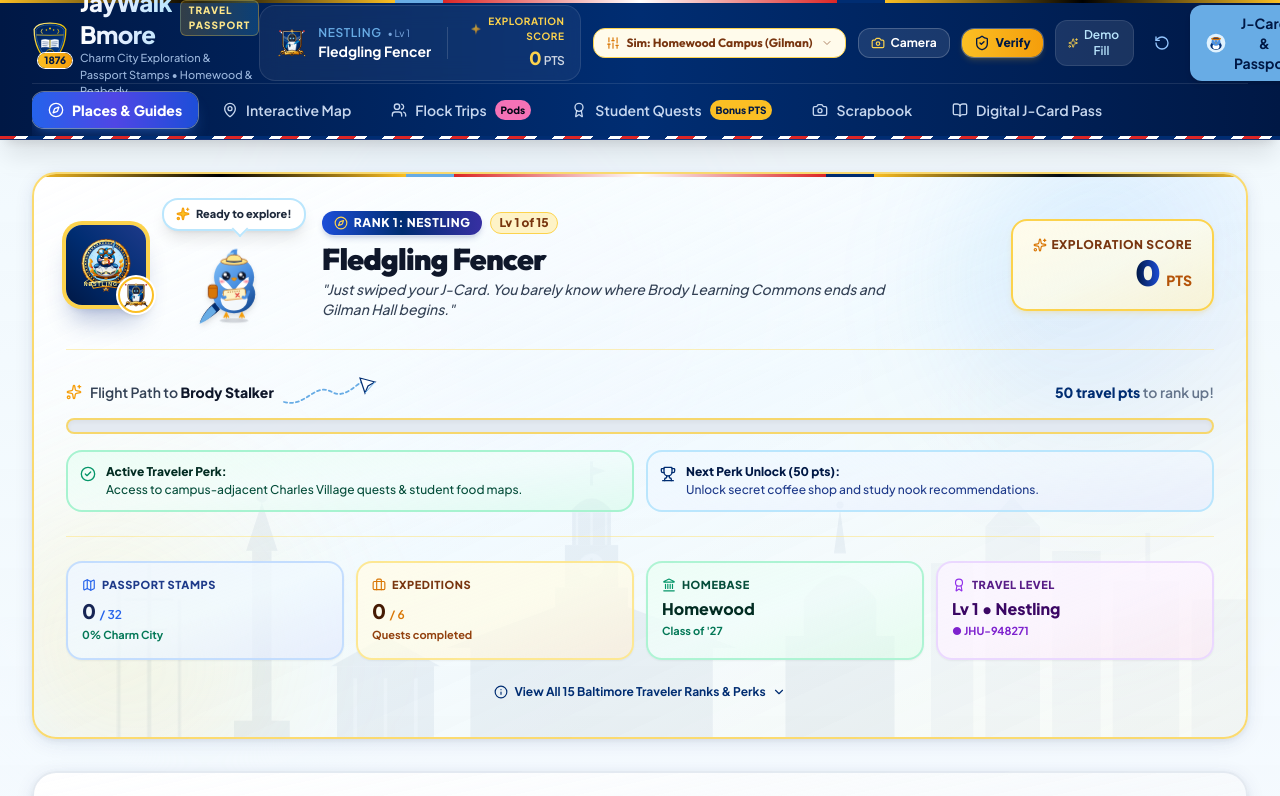
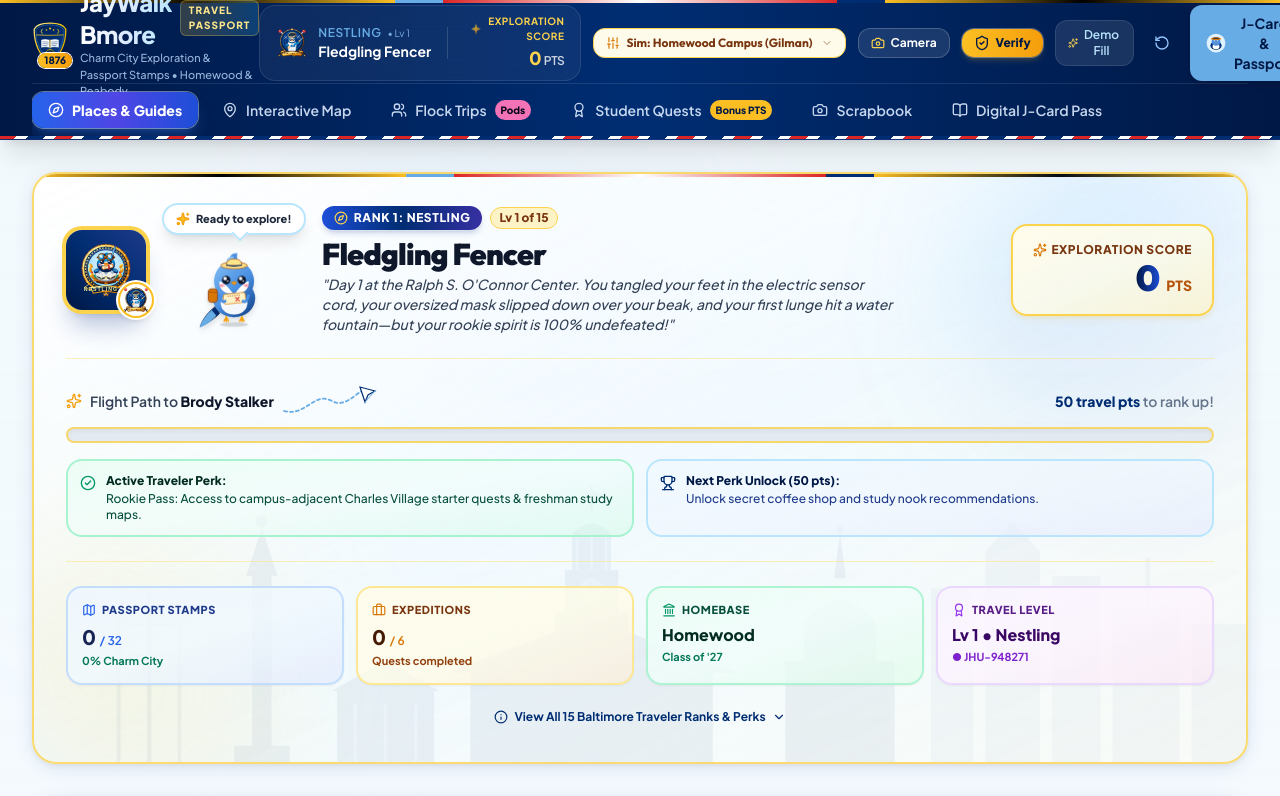
Before and after one commit to cphilip16/HopkinsHunt, a React (Vite) app: page / in a window 1280 px wide. Shown: the top 796 px of the page. Built offline with nearby package versions, Linux system fonts and the light colour scheme.

Commit message:
feat: overhaul fledgling fencer subrank for rookie freshman fencer experience

```diff
--- a/src/components/art/VectorArt.tsx
+++ b/src/components/art/VectorArt.tsx
@@ -15,155 +15,228 @@
 
   // Helper render for 15 subrank SVGs
   const renderSvg = () => {
-    // Level 1: Fledgling Fencer (Collegiate Heater Shield, Crossed Fencing Foils & Masked Baby Jay)
+    // Level 1: Fledgling Fencer (Rookie Freshman Target Plaque, Oversized Pushed-Up Mask, Wide-Eyed Baby Jay & Practice Foil)
     if (/\bsubrank-1\b/.test(key) || key.includes('fledgling') || key.includes('fencer') || key.includes('nestling-hatch')) {
       return (
         <svg width={size} height={size} viewBox="0 0 48 48" fill="none" className={className}>
           <defs>
+            {/* Collegiate Gold Trim Gradient */}
             <linearGradient id="sub1-gold-frame" x1="0%" y1="0%" x2="100%" y2="100%">
               <stop offset="0%" stopColor="#FFFDF0" />
               <stop offset="25%" stopColor="#FEF08A" />
               <stop offset="65%" stopColor="#F59E0B" />
               <stop offset="100%" stopColor="#92400E" />
             </linearGradient>
-            <radialGradient id="sub1-shield-bg" cx="50%" cy="30%" r="65%">
+            {/* Target Ring Radial Field */}
+            <radialGradient id="sub1-target-bg" cx="50%" cy="45%" r="60%">
               <stop offset="0%" stopColor="#003D99" />
               <stop offset="60%" stopColor="#002D72" />
               <stop offset="100%" stopColor="#001438" />
             </radialGradient>
+            {/* Practice Spring Steel Blade */}
             <linearGradient id="sub1-steel-blade" x1="0%" y1="0%" x2="100%" y2="100%">
               <stop offset="0%" stopColor="#FFFFFF" />
               <stop offset="45%" stopColor="#E2E8F0" />
               <stop offset="85%" stopColor="#94A3B8" />
               <stop offset="100%" stopColor="#475569" />
             </linearGradient>
+            {/* Brass Bell Guard */}
             <radialGradient id="sub1-bell-guard" cx="40%" cy="40%" r="60%">
               <stop offset="0%" stopColor="#FEF08A" />
               <stop offset="50%" stopColor="#F59E0B" />
               <stop offset="100%" stopColor="#78350F" />
             </radialGradient>
+            {/* Diamond-Quilted Rookie Plastron */}
             <linearGradient id="sub1-plastron" x1="0%" y1="0%" x2="0%" y2="100%">
               <stop offset="0%" stopColor="#FFFFFF" />
               <stop offset="70%" stopColor="#F1F5F9" />
               <stop offset="100%" stopColor="#CBD5E1" />
             </linearGradient>
-            <clipPath id="sub1-shield-clip">
-              <path d="M10 6 H38 V26 C38 35 24 43 24 43 C24 43 10 35 10 26 Z" />
+            {/* Fluffy Blue Jay Feathers */}
+            <linearGradient id="sub1-fluff-jay" x1="0%" y1="0%" x2="100%" y2="100%">
+              <stop offset="0%" stopColor="#7DD3FC" />
+              <stop offset="50%" stopColor="#0284C7" />
+              <stop offset="100%" stopColor="#002D72" />
+            </linearGradient>
+            {/* Target Plaque Clip */}
+            <clipPath id="sub1-target-clip">
+              <circle cx="24" cy="21" r="18" />
             </clipPath>
           </defs>
 
-          {/* Crossed Fencing Foils Extending in Diagonal Saltire Behind Shield */}
-          {/* Foil 1: Top-Left to Bottom-Right */}
+          {/* Tangled Curly Electric Body Sensor Cord Trailing Behind */}
+          <path
+            d="M14 36 C10 40 15 45 20 42 C25 39 23 46 29 44 C34 42 38 39 35 34"
+            stroke="#F59E0B"
+            strokeWidth="1.6"
+            strokeLinecap="round"
+            fill="none"
+          />
+          <path
+            d="M14 36 C10 40 15 45 20 42 C25 39 23 46 29 44 C34 42 38 39 35 34"
+            stroke="#D97706"
+            strokeWidth="1"
+            strokeDasharray="1.5 1.5"
+            fill="none"
+          />
+          {/* 3-Prong Sensor Plug Dangling */}
+          <rect x="34" y="33" width="3.5" height="2" rx="0.5" fill="#1E293B" transform="rotate(-25 34 33)" />
+          <line x1="36.5" y1="32.5" x2="38" y2="31.8" stroke="#FEF08A" strokeWidth="0.8" />
+
+          {/* Crossed Rookie Practice Foils Extending in Saltire Behind Target */}
+          {/* Practice Foil 1: Top-Left to Bottom-Right */}
           <g>
             <line x1="5" y1="5" x2="43" y2="43" stroke="url(#sub1-steel-blade)" strokeWidth="1.8" strokeLinecap="round" />
             <line x1="5.5" y1="5.5" x2="42.5" y2="42.5" stroke="#FFFFFF" strokeWidth="0.6" strokeLinecap="round" />
-            <circle cx="5" cy="5" r="1.3" fill="#DC2626" stroke="#991B1B" strokeWidth="0.4" />
+            {/* Oversized Red Rubber Practice Safety Stopper Knob */}
+            <circle cx="5" cy="5" r="2.4" fill="#EF4444" stroke="#991B1B" strokeWidth="0.5" />
+            <circle cx="4.2" cy="4.2" r="0.7" fill="#FECACA" />
+            {/* Bell Guard & Grip */}
             <circle cx="39" cy="39" r="3.2" fill="url(#sub1-bell-guard)" stroke="#451A03" strokeWidth="0.6" />
             <line x1="39" y1="39" x2="44" y2="44" stroke="#1E293B" strokeWidth="2.2" strokeLinecap="round" />
             <circle cx="44.5" cy="44.5" r="1.2" fill="url(#sub1-bell-guard)" />
           </g>
 
-          {/* Foil 2: Top-Right to Bottom-Left */}
+          {/* Practice Foil 2: Top-Right to Bottom-Left */}
           <g>
             <line x1="43" y1="5" x2="5" y2="43" stroke="url(#sub1-steel-blade)" strokeWidth="1.8" strokeLinecap="round" />
             <line x1="42.5" y1="5.5" x2="5.5" y2="42.5" stroke="#FFFFFF" strokeWidth="0.6" strokeLinecap="round" />
-            <circle cx="43" cy="5" r="1.3" fill="#DC2626" stroke="#991B1B" strokeWidth="0.4" />
+            {/* Oversized Red Rubber Practice Safety Stopper Knob */}
+            <circle cx="43" cy="5" r="2.4" fill="#EF4444" stroke="#991B1B" strokeWidth="0.5" />
+            <circle cx="42.2" cy="4.2" r="0.7" fill="#FECACA" />
+            {/* Bell Guard & Grip */}
             <circle cx="9" cy="39" r="3.2" fill="url(#sub1-bell-guard)" stroke="#451A03" strokeWidth="0.6" />
             <line x1="9" y1="39" x2="4" y2="44" stroke="#1E293B" strokeWidth="2.2" strokeLinecap="round" />
             <circle cx="3.5" cy="44.5" r="1.2" fill="url(#sub1-bell-guard)" />
           </g>
 
-          {/* Collegiate French Heater Shield Outline & Gold Rim */}
-          <path
-            d="M9 5 H39 V26 C39 36 24 44.5 24 44.5 C24 44.5 9 36 9 26 Z"
-            fill="url(#sub1-gold-frame)"
-            stroke="#451A03"
-            strokeWidth="1.3"
-          />
-          {/* Inner Inset Rim */}
-          <path
-            d="M10.5 6.5 H37.5 V25.5 C37.5 34.5 24 42.5 24 42.5 C24 42.5 10.5 34.5 10.5 25.5 Z"
-            fill="#001845"
-            stroke="url(#sub1-gold-frame)"
-            strokeWidth="0.6"
-          />
-
-          {/* Clipped Shield Interior */}
-          <g clipPath="url(#sub1-shield-clip)">
-            {/* Navy Background */}
-            <rect x="10" y="6" width="28" height="38" fill="url(#sub1-shield-bg)" />
-
-            {/* Silver & White Fencing Chevron Bands */}
-            <polygon points="10,12 24,19 38,12 38,16 24,23 10,16" fill="#F8FAFC" opacity="0.25" />
-            <polygon points="10,17 24,24 38,17 38,20 24,27 10,20" fill="#38BDF8" opacity="0.2" />
-
-            {/* Hero Character: Baby Jay in White Fencing Uniform & Mask */}
-            {/* Torso in White Fencing Jacket (Plastron) */}
-            <path d="M17 26 C17 23 20 21 24 21 C28 21 31 23 31 26 L30 34 C30 37 27 38 24 38 C21 38 18 37 18 34 Z" fill="url(#sub1-plastron)" stroke="#94A3B8" strokeWidth="0.8" />
-            {/* Diagonal Plastron Seam */}
-            <path d="M21 21 L28 35" stroke="#CBD5E1" strokeWidth="0.8" strokeDasharray="1.5 1" />
-            {/* Hopkins Navy Shield Badge on Heart */}
-            <path d="M19 25 H22 V28 C22 30 20.5 31 20.5 31 C20.5 31 19 30 19 28 Z" fill="#002D72" stroke="#FEF08A" strokeWidth="0.4" />
-
-            {/* Right Wing in En-Garde Pose holding Forward Foil */}
-            <path d="M28 25 Q35 22 36 19" stroke="#0284C7" strokeWidth="2.4" strokeLinecap="round" fill="none" />
-            <circle cx="36" cy="19" r="1.6" fill="url(#sub1-bell-guard)" stroke="#451A03" strokeWidth="0.4" />
-            <line x1="36" y1="19" x2="41" y2="13" stroke="url(#sub1-steel-blade)" strokeWidth="1.2" strokeLinecap="round" />
-            <circle cx="41" cy="13" r="0.7" fill="#DC2626" />
-
-            {/* Left Arm Tucked Behind in Classic Foil Stance */}
-            <path d="M18 26 Q14 27 15 31" stroke="#0284C7" strokeWidth="2" strokeLinecap="round" fill="none" />
-
-            {/* The Fencing Mask (Steel Wire Mesh with Polished Gold Bib & Frame) */}
-            <ellipse cx="24" cy="16.5" rx="6.5" ry="7.5" fill="#0F172A" stroke="url(#sub1-gold-frame)" strokeWidth="1" />
-            {/* Wire Mesh Grid Texture */}
-            <line x1="20" y1="13" x2="28" y2="13" stroke="#475569" strokeWidth="0.5" strokeDasharray="1 1" />
-            <line x1="19" y1="15" x2="29" y2="15" stroke="#64748B" strokeWidth="0.6" strokeDasharray="1 1" />
-            <line x1="18.5" y1="17" x2="29.5" y2="17" stroke="#94A3B8" strokeWidth="0.6" strokeDasharray="1 1" />
-            <line x1="19" y1="19" x2="29" y2="19" stroke="#64748B" strokeWidth="0.6" strokeDasharray="1 1" />
-            <line x1="20" y1="21" x2="28" y2="21" stroke="#475569" strokeWidth="0.5" strokeDasharray="1 1" />
-            <line x1="22" y1="10" x2="22" y2="23" stroke="#64748B" strokeWidth="0.6" strokeDasharray="1 1" />
-            <line x1="24" y1="9.5" x2="24" y2="23.5" stroke="#94A3B8" strokeWidth="0.7" strokeDasharray="1 1" />
-            <line x1="26" y1="10" x2="26" y2="23" stroke="#64748B" strokeWidth="0.6" strokeDasharray="1 1" />
-
-            {/* Mask White Protective Fabric Bib */}
-            <path d="M19.5 22 C19.5 25 21.5 26.5 24 26.5 C26.5 26.5 28.5 25 28.5 22 Z" fill="#F8FAFC" stroke="#94A3B8" strokeWidth="0.6" />
-
-            {/* Determined Blue Jay Eyes Glowing Through Mask */}
-            <circle cx="21.5" cy="16.5" r="1.4" fill="#38BDF8" opacity="0.8" />
-            <circle cx="21.5" cy="16.5" r="0.7" fill="#FFFFFF" />
-            <circle cx="26.5" cy="16.5" r="1.4" fill="#38BDF8" opacity="0.8" />
-            <circle cx="26.5" cy="16.5" r="0.7" fill="#FFFFFF" />
-
-            {/* Perky Blue Feather Crest Poking Out Top of Mask */}
-            <path d="M23 9.5 Q24 5 26 6.5 Q25 8.5 24 9.5 Z" fill="#38BDF8" stroke="#002D72" strokeWidth="0.5" />
-            <path d="M21.5 9.8 Q22 7 23.5 8 Q23 9.2 22.5 10 Z" fill="#002D72" />
-          </g>
-
-          {/* Lower Collegiate Ribbon Scroll: EN GARDE • JHU */}
+          {/* Collegiate Rookie Practice Target Plaque */}
+          <circle cx="24" cy="21" r="19" fill="url(#sub1-gold-frame)" stroke="#451A03" strokeWidth="1.2" />
+          <circle cx="24" cy="21" r="18" fill="#001845" stroke="url(#sub1-gold-frame)" strokeWidth="0.6" />
+
+          {/* Clipped Practice Target Interior */}
+          <g clipPath="url(#sub1-target-clip)">
+            <rect x="5" y="2" width="38" height="38" fill="url(#sub1-target-bg)" />
+
+            {/* Fencing Practice Target Rings (Hopkins Blue & White) */}
+            <circle cx="24" cy="21" r="14.5" stroke="#38BDF8" strokeWidth="1.4" fill="none" opacity="0.4" />
+            <circle cx="24" cy="21" r="10.5" stroke="#F8FAFC" strokeWidth="1.2" strokeDasharray="2 1.5" fill="none" opacity="0.35" />
+            <circle cx="24" cy="21" r="6" stroke="#FEF08A" strokeWidth="1" fill="none" opacity="0.3" />
+
+            {/* Rookie Chalk Practice Hit Marks on Target */}
+            <g stroke="#F8FAFC" strokeWidth="1" strokeLinecap="round" opacity="0.7">
+              <line x1="12" y1="13" x2="16" y2="17" />
+              <line x1="16" y1="13" x2="12" y2="17" />
+              <line x1="32" y1="12" x2="36" y2="16" />
+              <line x1="36" y1="12" x2="32" y2="16" />
+            </g>
+
+            {/* Hero Character: Fluffy Newbie Baby Jay */}
+            {/* Quilted Padded White Practice Plastron (Beginner Jacket) */}
+            <path
+              d="M17 26 C17 22.5 20 21 24 21 C28 21 31 22.5 31 26 L30 35 C30 38 27 39 24 39 C21 39 18 38 18 35 Z"
+              fill="url(#sub1-plastron)"
+              stroke="#94A3B8"
+              strokeWidth="0.8"
+            />
+            {/* Diamond Quilt Stitching Lines */}
+            <line x1="18" y1="28" x2="28" y2="37" stroke="#CBD5E1" strokeWidth="0.6" strokeDasharray="1 1" />
+            <line x1="20" y1="25" x2="30" y2="34" stroke="#CBD5E1" strokeWidth="0.6" strokeDasharray="1 1" />
+            <line x1="30" y1="28" x2="20" y2="37" stroke="#CBD5E1" strokeWidth="0.6" strokeDasharray="1 1" />
+            <line x1="28" y1="25" x2="18" y2="34" stroke="#CBD5E1" strokeWidth="0.6" strokeDasharray="1 1" />
+
+            {/* Rookie Blue Tape Nametag on Jacket */}
+            <rect x="22" y="27" width="7" height="3" rx="0.5" fill="#0284C7" stroke="#002D72" strokeWidth="0.4" />
+            <line x1="23.5" y1="28.5" x2="27.5" y2="28.5" stroke="#FFFFFF" strokeWidth="0.6" />
+
+            {/* Cute Crossed Band-Aid on Plastron */}
+            <g transform="translate(19, 31)">
+              <rect x="-1" y="-2" width="2" height="4" rx="0.5" fill="#FED7AA" stroke="#D97706" strokeWidth="0.3" transform="rotate(45)" />
+              <rect x="-1" y="-2" width="2" height="4" rx="0.5" fill="#FED7AA" stroke="#D97706" strokeWidth="0.3" transform="rotate(-45)" />
+            </g>
+
+            {/* Left Wing Raised in Adorable Wobbly Novice Balance */}
+            <path d="M18 26 Q13 24 14 29 Q17 31 19 28 Z" fill="url(#sub1-fluff-jay)" stroke="#002D72" strokeWidth="0.6" />
+
+            {/* Right Wing En-Garde Holding Baby Practice Foil */}
+            <path d="M28 26 Q35 24 36 21" stroke="#0284C7" strokeWidth="2.6" strokeLinecap="round" fill="none" />
+            <circle cx="36" cy="21" r="1.6" fill="url(#sub1-bell-guard)" stroke="#451A03" strokeWidth="0.4" />
+            {/* Forward Training Blade with Safety Knob */}
+            <line x1="36" y1="21" x2="42" y2="15" stroke="url(#sub1-steel-blade)" strokeWidth="1.3" strokeLinecap="round" />
+            <circle cx="42" cy="15" r="1.5" fill="#EF4444" stroke="#991B1B" strokeWidth="0.4" />
+            <circle cx="41.5" cy="14.5" r="0.4" fill="#FFFFFF" />
+
+            {/* Round Fluffy Baby Jay Head */}
+            <circle cx="24" cy="18" r="6.2" fill="url(#sub1-fluff-jay)" stroke="#001438" strokeWidth="0.5" />
+            {/* Cute Chubby Cheeks (White Face Feathers) */}
+            <ellipse cx="24" cy="19.2" rx="4.8" ry="3.5" fill="#FFFFFF" />
+
+            {/* Wide, Enthusiastic Curious Rookie Eyes */}
+            {/* Left Eye */}
+            <circle cx="21.5" cy="18.5" r="1.9" fill="#001438" />
+            <circle cx="21.2" cy="18" r="0.8" fill="#FFFFFF" />
+            <circle cx="22.2" cy="19.1" r="0.35" fill="#38BDF8" />
+            {/* Right Eye */}
+            <circle cx="26.5" cy="18.5" r="1.9" fill="#001438" />
+            <circle cx="26.2" cy="18" r="0.8" fill="#FFFFFF" />
+            <circle cx="27.2" cy="19.1" r="0.35" fill="#38BDF8" />
+
+            {/* Perky Chick Beak Opened in Cheerful Smile */}
+            <polygon points="23,19.2 25,19.2 24,21.5" fill="#F59E0B" stroke="#B45309" strokeWidth="0.3" />
+            <path d="M23.3 20.6 Q24 22 24.7 20.6 Z" fill="#EF4444" />
+
+            {/* Fluffy Blue Chick Feathers Poofing Out Top */}
+            <path d="M23 11.8 Q24 8.5 25.5 10 Q24.8 11.5 24 12 Z" fill="#38BDF8" stroke="#002D72" strokeWidth="0.4" />
+            <path d="M25 11.2 Q26.8 8.8 27.5 11 Q26.5 12 25.5 12.2 Z" fill="#0284C7" />
+
+            {/* The Oversized Fencing Mask Pushed Back Up onto Forehead */}
+            <g transform="rotate(-8 24 11.5)">
+              {/* Oval Mesh Mask Cap Tilted Back Jauntily */}
+              <ellipse cx="24" cy="11.5" rx="6.2" ry="4.2" fill="#0F172A" stroke="url(#sub1-gold-frame)" strokeWidth="0.9" />
+              {/* Wire Grid Mesh on Mask */}
+              <line x1="20" y1="10" x2="28" y2="10" stroke="#64748B" strokeWidth="0.5" strokeDasharray="0.8 0.8" />
+              <line x1="19.5" y1="11.5" x2="28.5" y2="11.5" stroke="#94A3B8" strokeWidth="0.5" strokeDasharray="0.8 0.8" />
+              <line x1="20" y1="13" x2="28" y2="13" stroke="#64748B" strokeWidth="0.5" strokeDasharray="0.8 0.8" />
+              <line x1="22" y1="8.5" x2="22" y2="14.5" stroke="#64748B" strokeWidth="0.5" strokeDasharray="0.8 0.8" />
+              <line x1="24" y1="8" x2="24" y2="15" stroke="#94A3B8" strokeWidth="0.6" strokeDasharray="0.8 0.8" />
+              <line x1="26" y1="8.5" x2="26" y2="14.5" stroke="#64748B" strokeWidth="0.5" strokeDasharray="0.8 0.8" />
+              {/* Padded White Mask Bib Lifted Above Face */}
+              <path d="M19.5 13.5 Q24 16 28.5 13.5" stroke="#F8FAFC" strokeWidth="1.2" strokeLinecap="round" fill="none" />
+            </g>
+          </g>
+
+          {/* Lower Collegiate Rookie Ribbon Banner: ROOKIE • EN GARDE */}
           <g>
+            {/* Swallowtail Underfolds */}
+            <polygon points="8,40 11,40 9,43" fill="#451A03" />
+            <polygon points="40,40 37,40 39,43" fill="#451A03" />
+
+            {/* Front Curved Ribbon Banner */}
             <path
-              d="M11 38 L24 35.5 L37 38 L35 43 L24 41 L13 43 Z"
+              d="M7 40 L24 37 L41 40 L39 45 L24 43 L9 45 Z"
               fill="url(#sub1-gold-frame)"
               stroke="#451A03"
-              strokeWidth="0.8"
+              strokeWidth="0.9"
             />
+            <path d="M9 41 L24 38.5 L39 41" stroke="#FFFDF0" strokeWidth="0.5" fill="none" />
+
+            {/* Embossed Rookie Typography */}
             <text
               x="24"
-              y="39.8"
+              y="41.8"
               textAnchor="middle"
-              fontSize="3.2"
+              fontSize="3.4"
               fontWeight="900"
               fill="#451A03"
               fontFamily="sans-serif"
               letterSpacing="0.6"
             >
-              EN GARDE {"\u2022"} JHU
+              ROOKIE {"\u2022"} EN GARDE
             </text>
           </g>
 
-          {/* Top Shield Star */}
-          <polygon points="24,2 25,4.5 27.5,5 25,5.5 24,8 23,5.5 20.5,5 23,4.5" fill="#FEF08A" stroke="#B45309" strokeWidth="0.4" />
+          {/* Top Rookie Target Pip */}
+          <circle cx="24" cy="2" r="1.4" fill="#FEF08A" stroke="#B45309" strokeWidth="0.4" />
         </svg>
       );
     }
--- a/src/data/ranksData.ts
+++ b/src/data/ranksData.ts
@@ -9,8 +9,8 @@
     parentRankName: 'Nestling',
     minPoints: 0,
     maxPoints: 49,
-    flavorText: 'Just swiped your J-Card. You barely know where Brody Learning Commons ends and Gilman Hall begins.',
-    unlockedPerk: 'Access to campus-adjacent Charles Village quests & student food maps.',
+    flavorText: "Day 1 at the Ralph S. O'Connor Center. You tangled your feet in the electric sensor cord, your oversized mask slipped down over your beak, and your first lunge hit a water fountain—but your rookie spirit is 100% undefeated!",
+    unlockedPerk: 'Rookie Pass: Access to campus-adjacent Charles Village starter quests & freshman study maps.',
     insignia: 'nestling-hatch',
     colorClass: 'from-sky-400 to-blue-500',
   },
```
